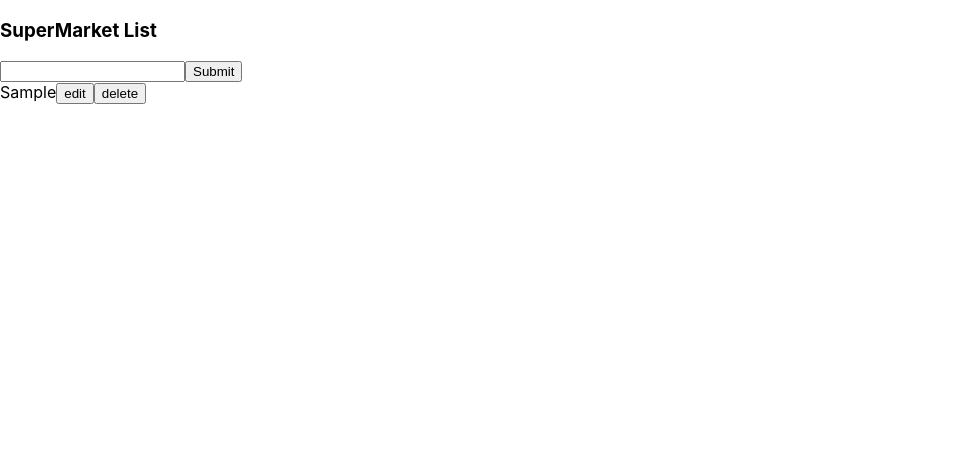
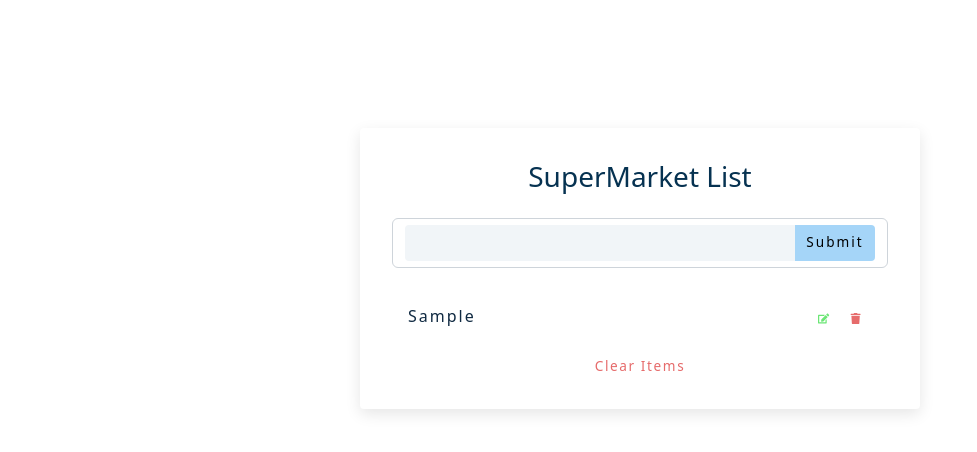
Before and after one commit to HerbertCJ/supermarketlist, a React (Create React App) app: page / in a window 1280 px wide. Both pictures are taken after typing "Sample" into the empty fields and a click on the button "Submit". Shown: the top 452 px of the page, without its empty margins (0-977 px from the left). Built offline with nearby package versions, Linux system fonts and the light colour scheme; the HTML template or start-up script is replaced by a standard one.

Commit message:
added some changes and CSS

```diff
--- a/package.json
+++ b/package.json
@@ -6,8 +6,10 @@
     "@testing-library/jest-dom": "^5.16.5",
     "@testing-library/react": "^13.4.0",
     "@testing-library/user-event": "^13.5.0",
+    "bootstrap": "^5.2.3",
     "react": "^18.2.0",
     "react-dom": "^18.2.0",
+    "react-icons": "^4.7.1",
     "react-scripts": "5.0.1",
     "web-vitals": "^2.1.4"
   },
--- a/public/index.html
+++ b/public/index.html
@@ -5,10 +5,7 @@
   <meta name="viewport" content="width=device-width, initial-scale=1" />
   <meta name="theme-color" content="#000000" />
   <link rel="shortcut icon" href="favicon.ico" type="image/x-icon">
-    <meta
-      name="description"
-      content="Web site created using create-react-app"
-    />
+  <meta name="description" content="Web site created using create-react-app" />
   <title>SuperMarket List</title>
 </head>
 <body>
--- a/src/Alert.js
+++ b/src/Alert.js
@@ -0,0 +1,14 @@
+import { useEffect } from "react"
+
+const Alert = ({ status, type, msg, removeAlert, list }) => {
+    useEffect(() => {
+        const timeout = setTimeout(() => {
+            removeAlert()
+        }, 3000);
+        return () => clearTimeout(timeout)
+    }, [list])
+
+    return <p className={`alert alert=${type}`}>{msg}</p>
+
+}
+export default Alert
--- a/src/App.js
+++ b/src/App.js
@@ -1,5 +1,7 @@
 import { useState } from "react";
 import List from "./List";
+import Alert from "./Alert";
+
 
 function App() {
   const [name, setName] = useState('')
@@ -11,11 +13,11 @@ function App() {
   const handleSubmit = (e) => {
     e.preventDefault()
     if (!name) {
-      console.log('ALERTA dados vazios');
+      showAlert(true,'danger', 'Please enter some value to the item')
     }
     else if (name && isEditing) {
       setList(list.map((item) => {
-      if(item.id === editId) {
+        if (item.id === editId) {
           return { ...item, title: name }
         }
         return item
@@ -43,25 +45,33 @@ function App() {
     setList(newList)
   }
 
+  const showAlert = (status = false, type = "", msg = "") => {
+    setAlert({status, type, msg})
+  }
+
+  const clearList = () => {
+    setList([])
+  }
+
   return (
-    <div>
-      <section>
+      <section className="section-center">
+          <form onSubmit={handleSubmit} className='grocery-form'>
+          {alert.status && <Alert {...alert} removeAlert={showAlert} list={list} />}
           <h3>SuperMarket List</h3>
-        <div>
-          <form onSubmit={handleSubmit}>
-            <input type="text" value={name} onChange={(e) => setName(e.target.value)} />
-            <button type="submit">
+            <div className="form-control">
+              <input type="text" className="grocery" value={name} onChange={(e) => setName(e.target.value)} />
+              <button type="submit" className="submit-btn">
                 {isEditing ? 'Edit' : 'Submit'}
               </button>
+            </div>
           </form>
-        </div>
         {list.length > 0 &&
-          <div className="list">
+          <div className="grocery-container">
             <List list={list} handleEdit={handleEdit} handleDelete={handleDelete} />
+            <button className="clear-btn" onClick={clearList}>Clear Items</button>
           </div>
         }
       </section>
-    </div>
   );
 }
 
--- a/src/List.js
+++ b/src/List.js
@@ -1,14 +1,18 @@
+import {FaEdit, FaTrash} from 'react-icons/fa'
+
 const List = ({ list, handleEdit, handleDelete }) => {
     return (
-        <div>
+        <div className='grocery-list'>
             {list.map((item) => {
                 const { id, title } = item
                 return (
-                    <div key={id}>
-                        {title}
-                        <button type="submit" onClick={() => handleEdit(id)}>edit</button>
-                        <button type="submit" onClick={() => handleDelete(id)}>delete</button>
-                    </div>
+                    <article key={id} className='grocery-item'>
+                        <p className='title'>{title}</p>
+                        <div className='btn-container'>
+                            <button type="button" className='edit-btn' onClick={() => handleEdit(id)}><FaEdit /></button>
+                            <button type="button" className='delete-btn' onClick={() => handleDelete(id)}><FaTrash /></button>
+                        </div>
+                    </article>
                 )
             })}
         </div>
--- a/src/index.css
+++ b/src/index.css
@@ -1,13 +1,192 @@
-body {
-  margin: 0;
-  font-family: -apple-system, BlinkMacSystemFont, 'Segoe UI', 'Roboto', 'Oxygen',
-    'Ubuntu', 'Cantarell', 'Fira Sans', 'Droid Sans', 'Helvetica Neue',
-    sans-serif;
-  -webkit-font-smoothing: antialiased;
-  -moz-osx-font-smoothing: grayscale;
+/* ALERT */
+
+.alert {
+  margin-bottom: 1rem;
+  height: 1.25rem;
+  display: grid;
+  align-items: center;
+  text-align: center;
+  font-size: 0.7rem;
+  border-radius: 0.25rem;
+  letter-spacing: 0.1rem;
+  text-transform: capitalize;
 }
 
-code {
-  font-family: source-code-pro, Menlo, Monaco, Consolas, 'Courier New',
-    monospace;
+.alert-danger {
+  color: #721c24;
+  background: #f8d7da;
 }
+
+.alert-success {
+  color: #155724;
+  background: #d4edda;
+}
+
+/* List */
+
+.grocery-item {
+  display: flex;
+  align-items: center;
+  justify-content: space-between;
+  margin-bottom: 0.5rem;
+  transition: all 0.3s linear;
+  padding: 0.25rem 1rem;
+  border-radius: 0.25rem;
+  text-transform: capitalize;
+}
+
+.title {
+  margin-bottom: 0;
+  color: hsl(209, 61%, 16%);
+  letter-spacing: 2px;
+  transition: all 0.3s linear;
+}
+
+
+.edit-btn,
+.delete-btn {
+  background: transparent;
+  border-color: transparent;
+  cursor: pointer;
+  font-size: 0.7rem;
+  margin: 0 0.15rem;
+  transition: all 0.3s linear;
+}
+
+.edit-btn {
+  color: hsl(125, 71%, 66%);
+}
+
+.edit-btn:hover {
+  color: hsl(125, 67%, 44%);
+}
+
+.delete-btn {
+  color: hsl(360, 71%, 66%);
+}
+
+.delete-btn:hover {
+  color: hsl(360, 67%, 44%);
+}
+
+.clear-btn {
+  text-transform: capitalize;
+  width: 10rem;
+  height: 1.5rem;
+  display: grid;
+  align-items: center;
+  background: transparent;
+  border-color: transparent;
+  color: hsl(360, 71%, 66%);
+  margin: 0 auto;
+  font-size: 0.85rem;
+  letter-spacing: 0.1rem;
+  cursor: pointer;
+  transition: all 0.3s linear;
+  margin-top: 1.25rem;
+}
+
+.clear-btn:hover {
+  color: hsl(360, 67%, 44%);
+}
+
+/* APP */
+
+.section {
+  padding: 5rem 0;
+}
+
+.section-center {
+  width: 90vw;
+  margin: 0 auto;
+  max-width: 35rem;
+  margin-top: 8rem;
+}
+
+@media screen and (min-width: 992px) {
+  .section-center {
+    width: 95vw;
+  }
+}
+
+.section-center {
+  background: #fff;
+  border-radius: 0.25rem;
+  box-shadow: 0 5px 15px rgba(0, 0, 0, 0.1);
+  transition: all 0.3s linear;
+  padding: 2rem;
+}
+
+.section-center:hover {
+  box-shadow: 0 5px 15px rgba(0, 0, 0, 0.2);
+}
+
+.grocery-form h3 {
+  color: hsl(205, 86%, 17%);
+  margin-bottom: 1.5rem;
+  text-align: center;
+}
+
+.form-control {
+  display: flex;
+  justify-content: center;
+}
+
+.grocery {
+  padding: 0.25rem;
+  padding-left: 1rem;
+  background: hsl(210, 36%, 96%);
+  border-top-left-radius: 0.25rem;
+  border-bottom-left-radius: 0.25rem;
+  border-color: transparent;
+  font-size: 1rem;
+  flex: 1 0 auto;
+  color: hsl(210, 22%, 49%);
+}
+
+.submit-btn {
+  background: hsl(205, 86%, 81%);
+  border-color: transparent;
+  flex: 0 0 5rem;
+  display: grid;
+  align-items: center;
+  padding: 0.25rem;
+  text-transform: capitalize;
+  letter-spacing: 2px;
+  border-top-right-radius: 0.25rem;
+  border-bottom-right-radius: 0.25rem;
+  cursor: pointer;
+  content: hsl(205, 78%, 60%);
+  transition: all 0.3s linear;
+  font-size: 0.85rem;
+}
+
+.submit-btn:hover {
+  background: hsl(205, 78%, 60%);
+  color: #fff;
+}
+
+.grocery-container {
+  margin-top: 2rem;
+}
+
+.clear-btn {
+  text-transform: capitalize;
+  width: 10rem;
+  height: 1.5rem;
+  display: grid;
+  align-items: center;
+  background: transparent;
+  border-color: transparent;
+  color: hsl(360, 71%, 66%);
+  margin: 0 auto;
+  font-size: 0.85rem;
+  letter-spacing: 0.1rem;
+  cursor: pointer;
+  transition: all 0.3s linear;
+  margin-top: 1.25rem;
+}
+
+.clear-btn:hover {
+  color: hsl(360, 67%, 44%);
+}
```
Also changed, not shown: 1 other file (tests, documents, lock files or other folders). Lines whose indentation alone changed are shown as unchanged.
